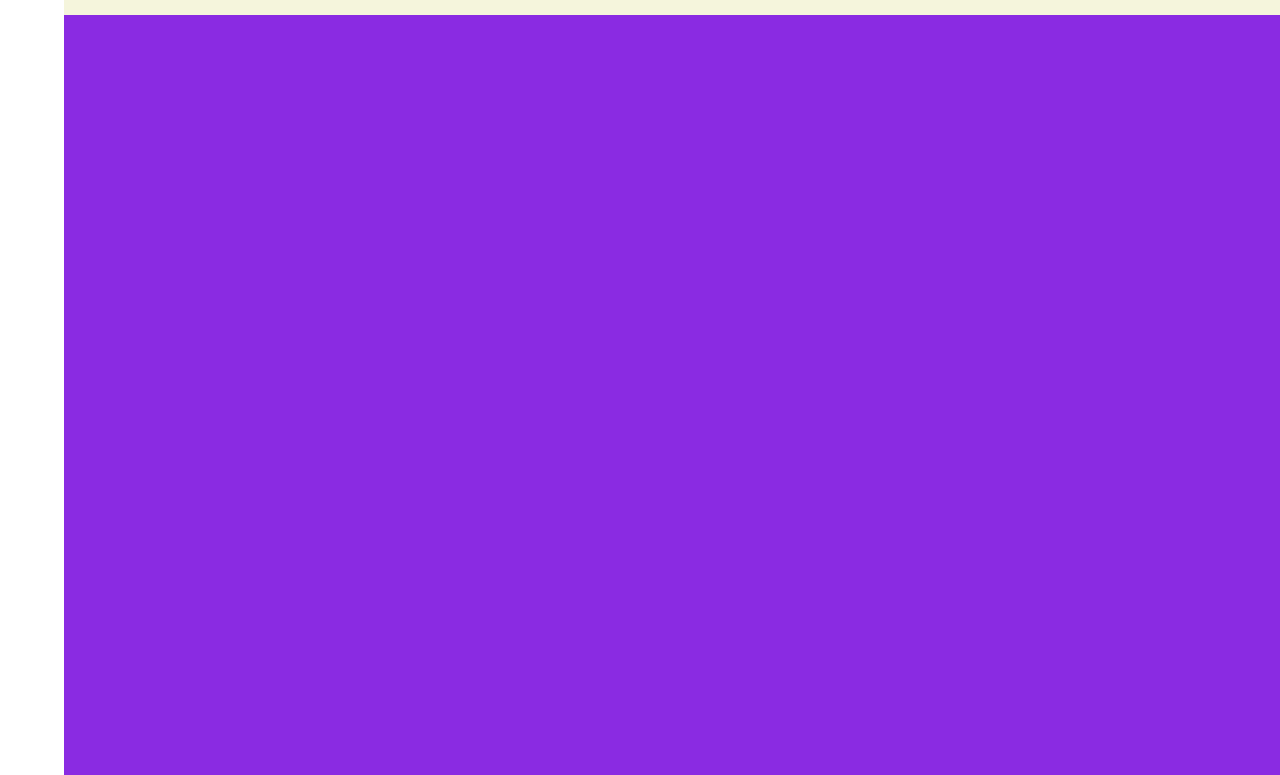
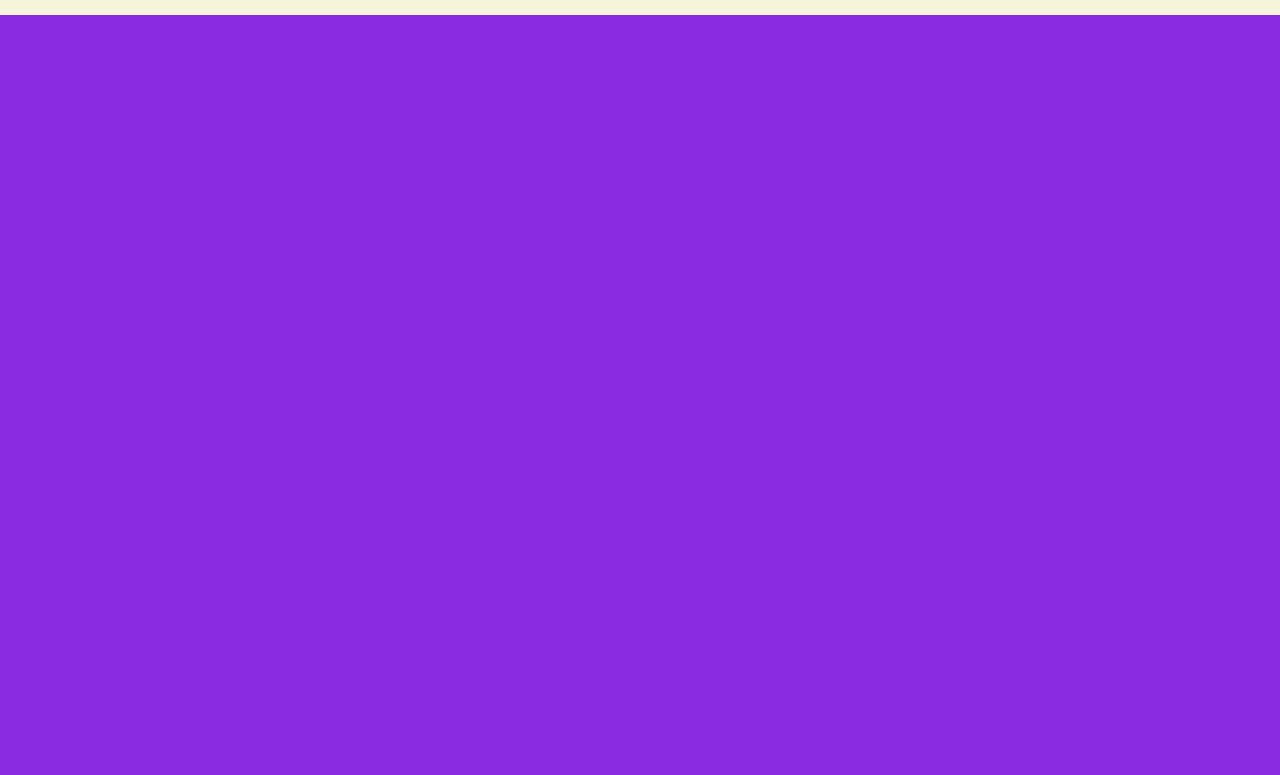
Before and after one commit to devohda/webprogramming, a plain HTML site: page 팀플/html/header.html in a window 1280 px wide. Shown: the part 161-936 px from the top of the page. Drawn offline with Linux system fonts and the light colour scheme.

Commit message:
전체 틀 수정

```diff
--- a/팀플/css/header.css
+++ b/팀플/css/header.css
@@ -6,9 +6,9 @@ html{
 }
 
 body{
-    margin: 2% 5%;
+    margin: 2% auto;
     padding: 0;
-    width: 100%;
+    width: 1350px;
     height: 100%;
 
 }
```
